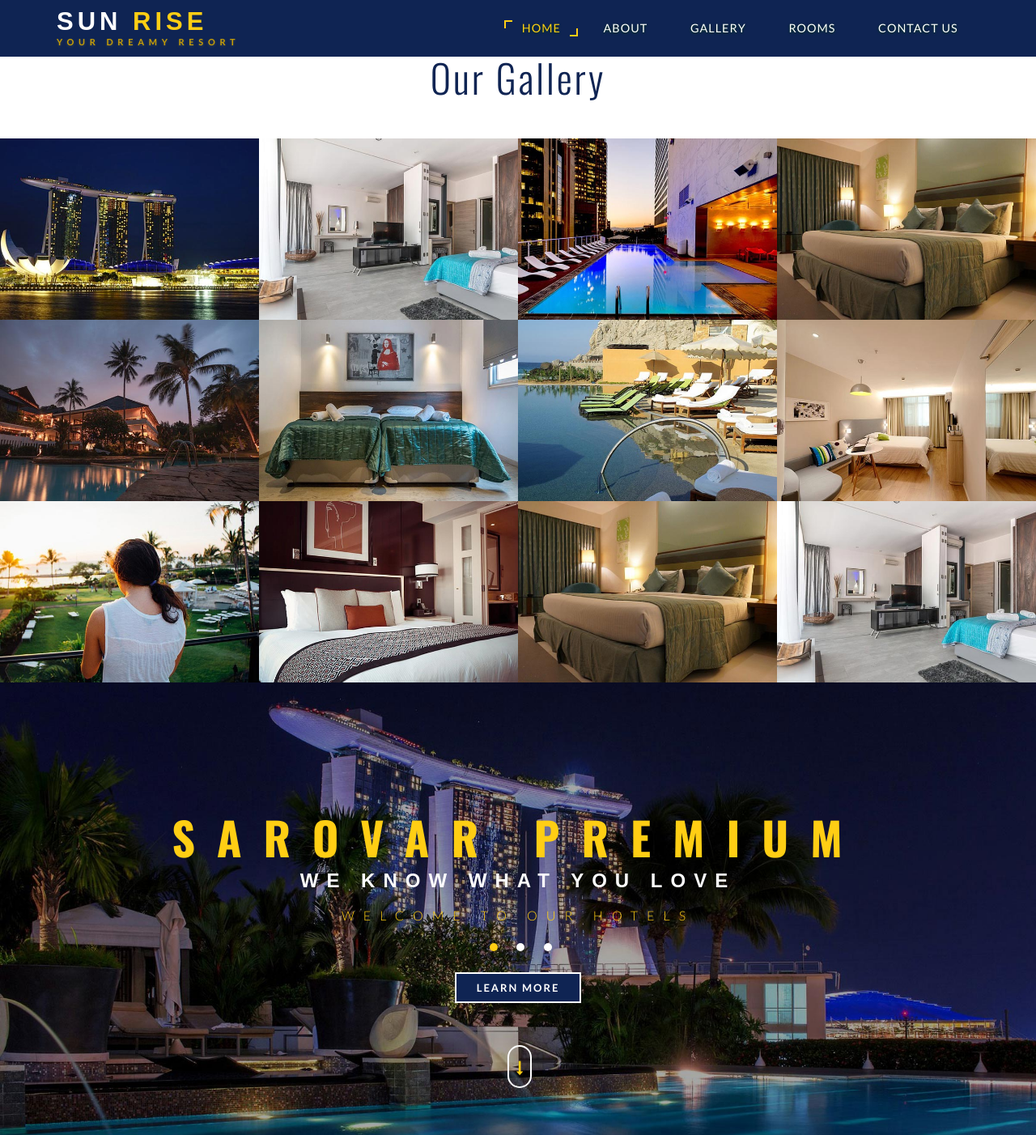
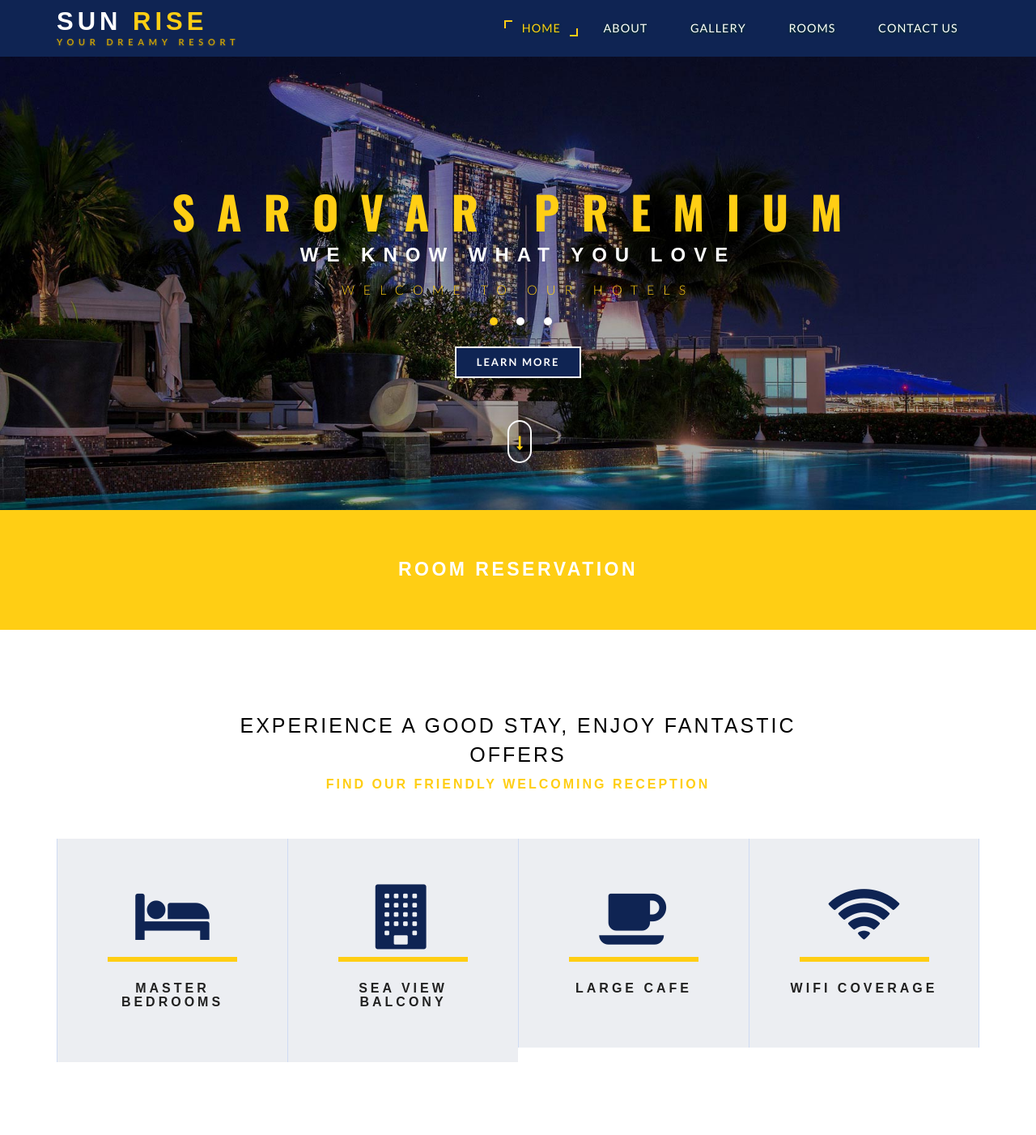
Before and after one commit to kunalberiya2477/Hotel, a PHP site: page / in a window 1280 px wide. Shown: the part 49-1451 px from the top of the page at 81% size. Run offline with PHP 8.4, Linux system fonts and the light colour scheme; some web fonts are replaced.

Commit message:
Gallery New Page

```diff
--- a/index.php
+++ b/index.php
@@ -68,7 +68,7 @@ include('db.php');
 							<li class="menu__item menu__item--current"><a href="" class="menu__link">Home</a></li>
 							<li class="menu__item"><a href="#about" class="menu__link scroll">About</a></li>
 							<!-- <li class="menu__item"><a href="#team" class="menu__link scroll">Team</a></li> -->
-							<li class="menu__item"><a href="#gal_modal" class="menu__link scroll">Gallery</a></li>
+							<li class="menu__item"><a href="gallery.php" class="menu__link">Gallery</a></li>
 							<li class="menu__item"><a href="#rooms" class="menu__link scroll">Rooms</a></li>
 							<li class="menu__item"><a href="#contact" class="menu__link scroll">Contact Us</a></li>
 						</ul>
@@ -78,109 +78,6 @@ include('db.php');
 
 		</div>
 	</div>
-
-
-
-<section class="portfolio-w3ls gal_model" id="gallery">
-		 <h3 class="title-w3-agileits title-black-wthree">Our Gallery</h3>
-				<div class="col-md-3 gallery-grid gallery1">
-					<a href="images/g1.jpg" class="swipebox"><img src="images/g1.jpg" class="img-responsive" alt="/">
-						<div class="textbox">
-						<h4>SUN RISE</h4>
-							<p><i class="fa fa-picture-o" aria-hidden="true"></i></p>
-						</div>
-				</a>
-				</div>
-				<div class="col-md-3 gallery-grid gallery1">
-					<a href="images/g2.jpg" class="swipebox"><img src="images/g2.jpg" class="img-responsive" alt="/">
-						<div class="textbox">
-						<h4>SUN RISE</h4>
-							<p><i class="fa fa-picture-o" aria-hidden="true"></i></p>
-						</div>
-				</a>
-				</div>
-				<div class="col-md-3 gallery-grid gallery1">
-					<a href="images/g3.jpg" class="swipebox"><img src="images/g3.jpg" class="img-responsive" alt="/">
-						<div class="textbox">
-						<h4>SUN RISE</h4>
-							<p><i class="fa fa-picture-o" aria-hidden="true"></i></p>
-						</div>
-				</a>
-				</div>
-				<div class="col-md-3 gallery-grid gallery1">
-					<a href="images/g4.jpg" class="swipebox"><img src="images/g4.jpg" class="img-responsive" alt="/">
-						<div class="textbox">
-						<h4>SUN RISE</h4>
-							<p><i class="fa fa-picture-o" aria-hidden="true"></i></p>
-						</div>
-				</a>
-				</div>
-				<div class="col-md-3 gallery-grid gallery1">
-					<a href="images/g5.jpg" class="swipebox"><img src="images/g5.jpg" class="img-responsive" alt="/">
-						<div class="textbox">
-						<h4>SUN RISE</h4>
-							<p><i class="fa fa-picture-o" aria-hidden="true"></i></p>
-						</div>
-					</a>
-				</div>
-				<div class="col-md-3 gallery-grid gallery1">
-					<a href="images/g6.jpg" class="swipebox"><img src="images/g6.jpg" class="img-responsive" alt="/">
-						<div class="textbox">
-						<h4>SUN RISE</h4>
-							<p><i class="fa fa-picture-o" aria-hidden="true"></i></p>
-					   </div>
-				   </a>
-				</div>
-				<div class="col-md-3 gallery-grid gallery1">
-					<a href="images/g6.jpg" class="swipebox"><img src="images/g7.jpg" class="img-responsive" alt="/">
-						<div class="textbox">
-						<h4>SUN RISE</h4>
-							<p><i class="fa fa-picture-o" aria-hidden="true"></i></p>
-					   </div>
-				   </a>
-				</div>
-				<div class="col-md-3 gallery-grid gallery1">
-					<a href="images/g6.jpg" class="swipebox"><img src="images/g8.jpg" class="img-responsive" alt="/">
-						<div class="textbox">
-						<h4>SUN RISE</h4>
-							<p><i class="fa fa-picture-o" aria-hidden="true"></i></p>
-					   </div>
-				   </a>
-				</div>
-					<div class="col-md-3 gallery-grid gallery1">
-					<a href="images/g9.jpg" class="swipebox"><img src="images/g9.jpg" class="img-responsive" alt="/">
-						<div class="textbox">
-						<h4>SUN RISE</h4>
-							<p><i class="fa fa-picture-o" aria-hidden="true"></i></p>
-						</div>
-				</a>
-				</div>
-				<div class="col-md-3 gallery-grid gallery1">
-					<a href="images/g10.jpg" class="swipebox"><img src="images/g10.jpg" class="img-responsive" alt="/">
-						<div class="textbox">
-						<h4>SUN RISE</h4>
-							<p><i class="fa fa-picture-o" aria-hidden="true"></i></p>
-						</div>
-				</a>
-				</div>
-				<div class="col-md-3 gallery-grid gallery1">
-					<a href="images/g4.jpg" class="swipebox"><img src="images/g4.jpg" class="img-responsive" alt="/">
-						<div class="textbox">
-						<h4>SUN RISE</h4>
-							<p><i class="fa fa-picture-o" aria-hidden="true"></i></p>
-						</div>
-				</a>
-				</div>
-				<div class="col-md-3 gallery-grid gallery1">
-					<a href="images/g2.jpg" class="swipebox"><img src="images/g2.jpg" class="img-responsive" alt="/">
-						<div class="textbox">
-						<h4>SUN RISE</h4>
-							<p><i class="fa fa-picture-o" aria-hidden="true"></i></p>
-						</div>
-				</a>
-				</div>
-				<div class="clearfix"> </div>
-</section></li>
 
 
 
```
Also changed, not shown: gallery.php (renamed from gallery.html).
